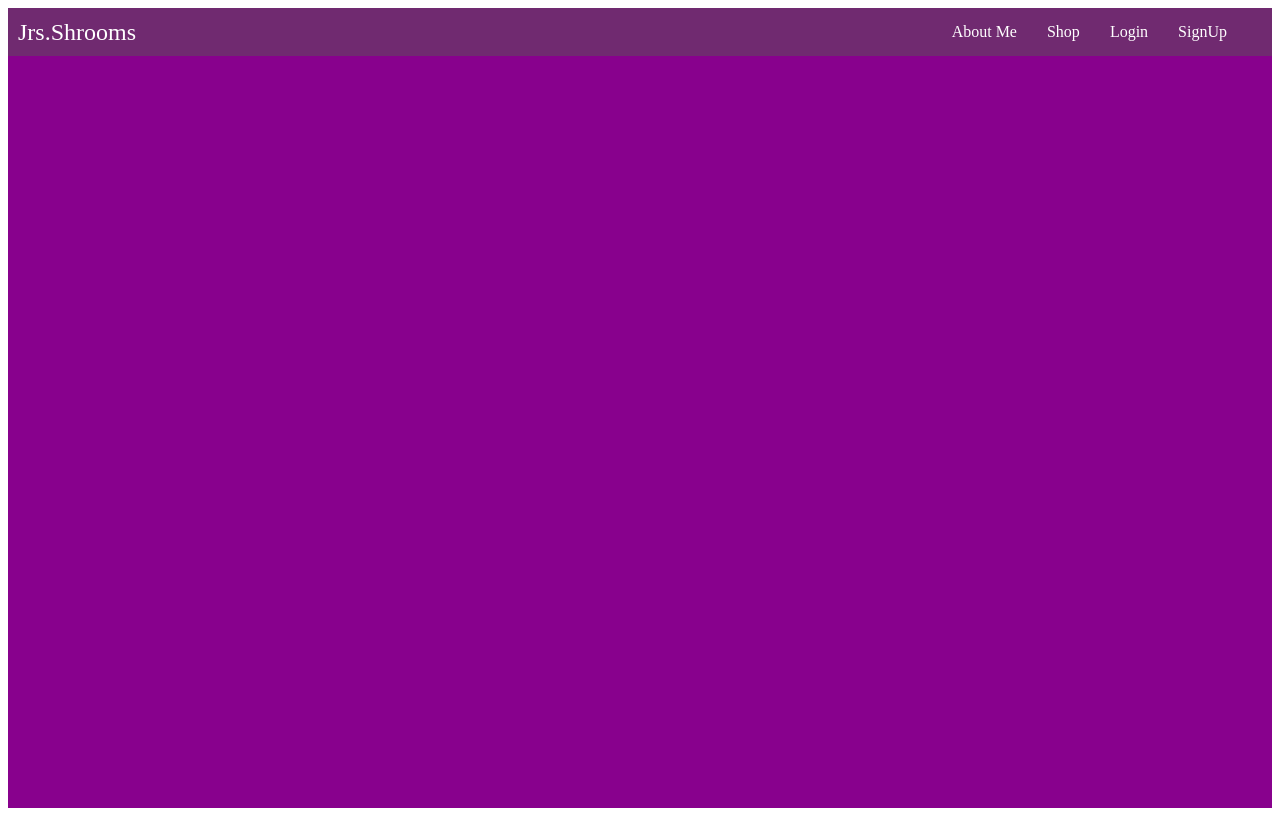
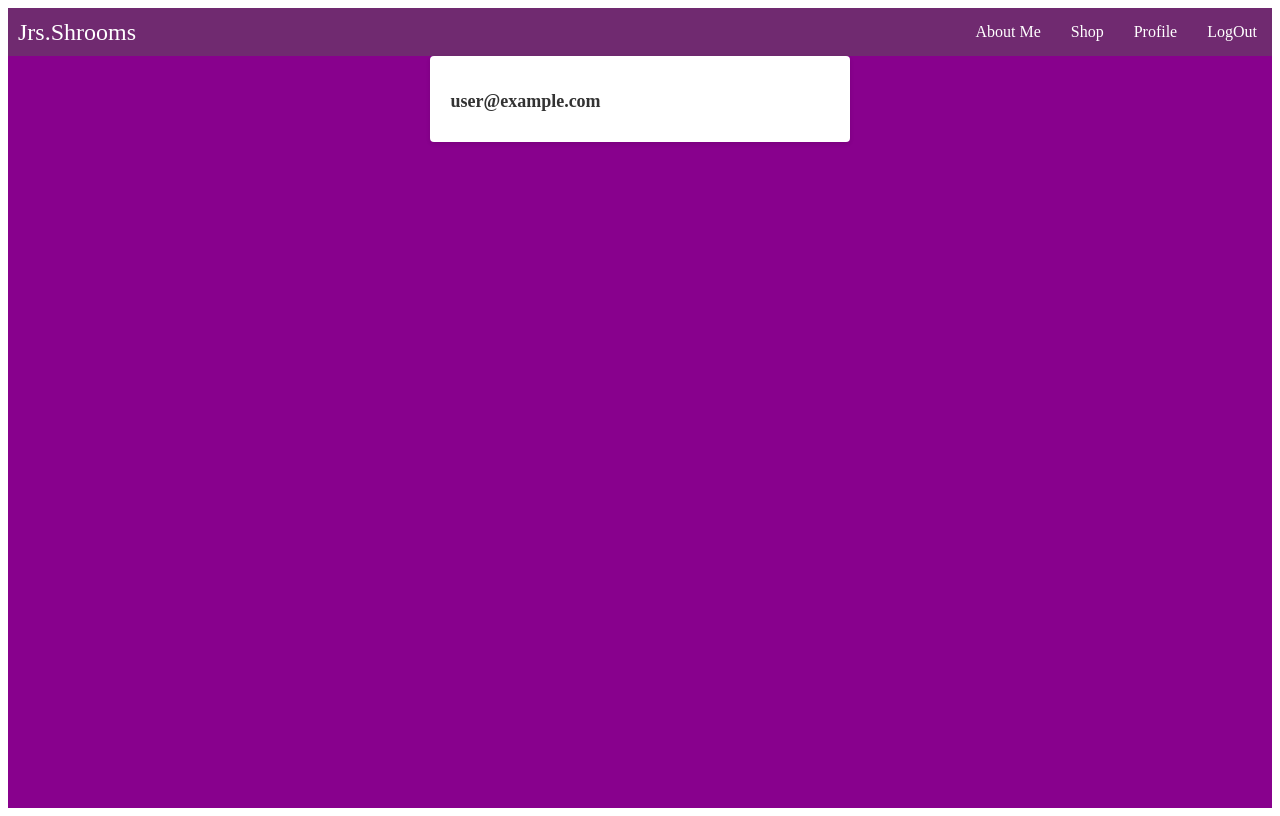
Before and after one commit to 7gsclaude/frontend-shrooms, a React (Create React App) app: page /profile in a window 1280 px wide. Built offline with nearby package versions, Linux system fonts and the light colour scheme; no server answers; sample sign-in values are in the browser's storage.

Commit message:
finished a basic auth login

```diff
--- a/src/components/Main.js
+++ b/src/components/Main.js
@@ -7,6 +7,7 @@ import Show from "../pages/Show";
 import Login from "../pages/Login";
 import SignUp from "../pages/SignUp";
 import {API_URLS} from "../urls"
+import Profile from '../pages/Profile';
 
 const Main = () => {
   const [shrooms, setShrooms] = useState(null);
@@ -74,6 +75,7 @@ const Main = () => {
           <Route path="/shrooms/:id" element={<Show shrooms={shrooms} updateShroom={updateShroom} deleteShroom={deleteShroom} />} />
           <Route path="/login" element={<Login />} />
           <Route path="/signup" element={<SignUp />} />
+          <Route path="/profile" element={<Profile/>} />
 
 
 
--- a/src/components/Navbar.js
+++ b/src/components/Navbar.js
@@ -1,6 +1,9 @@
-import React from "react";
+import React, { useEffect } from "react";
 import { Link } from "react-router-dom";
 import styled from "styled-components";
+import { useState } from "react";
+import { useNavigate } from "react-router-dom";
+import { useAuth } from "../components/context/AuthContext";
 
 const Nav = styled.div`
   display: flex;
@@ -34,16 +37,46 @@ const NavLink = styled(Link)`
 `;
 
 const Navbar = (props) => {
+  const { currentUser, logout } = useAuth();
+  const [error, setError] = useState("");
+  const navigate = useNavigate();
+
+  useEffect(() => {
+    if (!currentUser) {
+      navigate("/login");
+    }
+  }, [currentUser, navigate]);
+
+  async function handleLogout() {
+    setError("");
+
+    try {
+      await logout();
+      props.history.push("/login");
+    } catch {
+      setError("Failed to log out");
+    }
+  }
+
+  if (!currentUser) {
+    return null;
+  }
+
   return (
     <Nav>
       <Logo to="/">Jrs.Shrooms</Logo>
       <NavLinks>
         <NavLink to="/about">About Me</NavLink>
-
         <NavLink to="/shop">Shop</NavLink>
-        <NavLink to="/login">Login</NavLink>
-        <NavLink to="/signup">SignUp</NavLink>
-        <NavLink to="/logout"></NavLink>
+        {currentUser && (
+          <>
+            <NavLink to="/profile">Profile</NavLink>
+            <NavLink to="/logout" onClick={handleLogout}>
+              LogOut
+            </NavLink>
+            {error && <p>{error}</p>}
+          </>
+        )}
       </NavLinks>
     </Nav>
   );
--- /dev/null
+++ b/src/components/ProfileCard.js
@@ -0,0 +1,31 @@
+import React from "react";
+import styled from "styled-components";
+import { useAuth } from "../components/context/AuthContext";
+
+const CardContainer = styled.div`
+  background-color: #fff;
+  border-radius: 4px;
+  box-shadow: 0 2px 4px rgba(0, 0, 0, 0.1);
+  padding: 20px;
+  width: 30%;
+  margin: 0 auto;
+`;
+
+const Username = styled.h2`
+  font-size: 18px;
+  color: #333;
+  margin-bottom: 10px;
+`;
+
+const ProfileCard = () => {
+  const { currentUser } = useAuth();
+
+  return (
+    <CardContainer>
+      <Username>{currentUser.email}</Username>
+      {/* Additional profile information can be added here */}
+    </CardContainer>
+  );
+};
+
+export default ProfileCard;
--- a/src/pages/Login.js
+++ b/src/pages/Login.js
@@ -65,7 +65,7 @@ const Login = () => {
       setError("");
       setLoading(true);
       await login(emailRef.current.value, passwordRef.current.value);
-      navigate("/dashboard");
+      navigate("/");
     } catch {
       setError("Failed to Sign In");
     }
--- /dev/null
+++ b/src/pages/Profile.js
@@ -0,0 +1,13 @@
+import React from 'react'
+import ProfileCard from '../components/ProfileCard'
+
+const Profile = () => {
+    return (
+
+        <ProfileCard />
+
+
+  )
+}
+
+export default Profile
```
